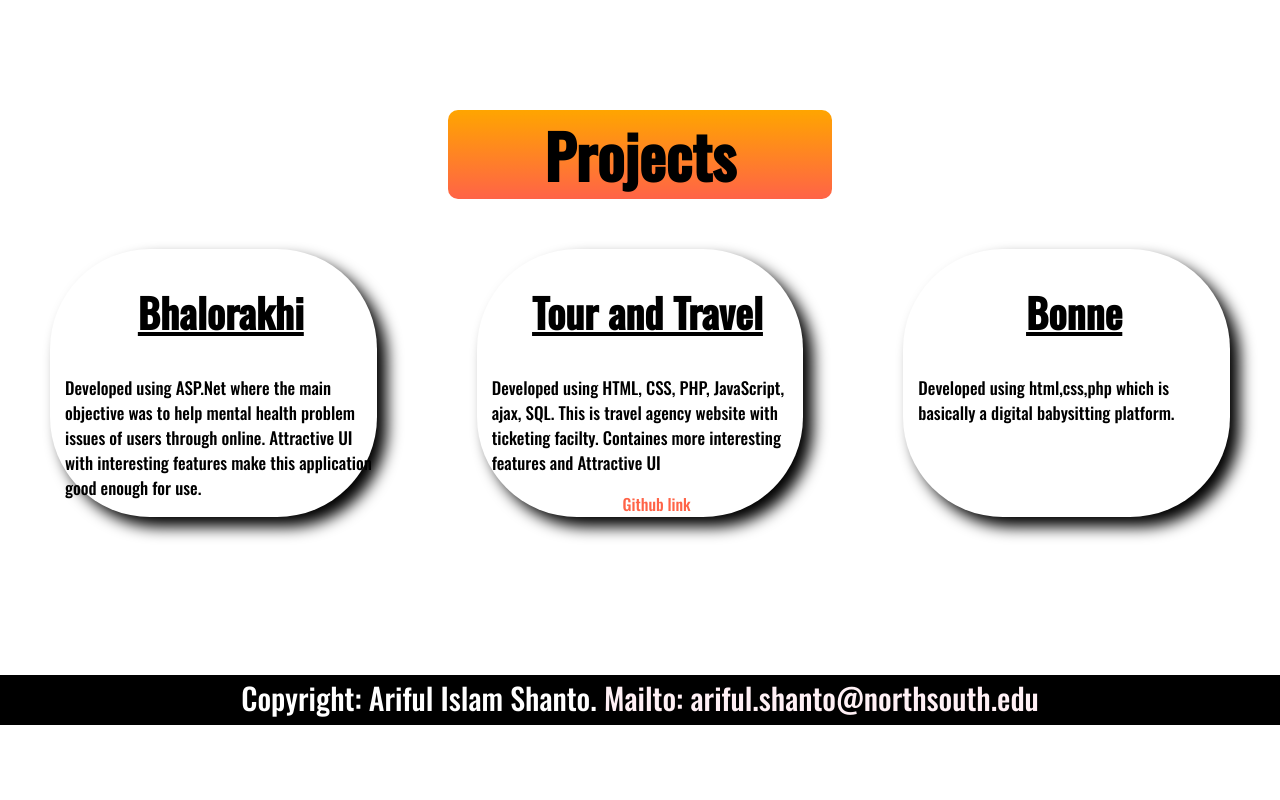
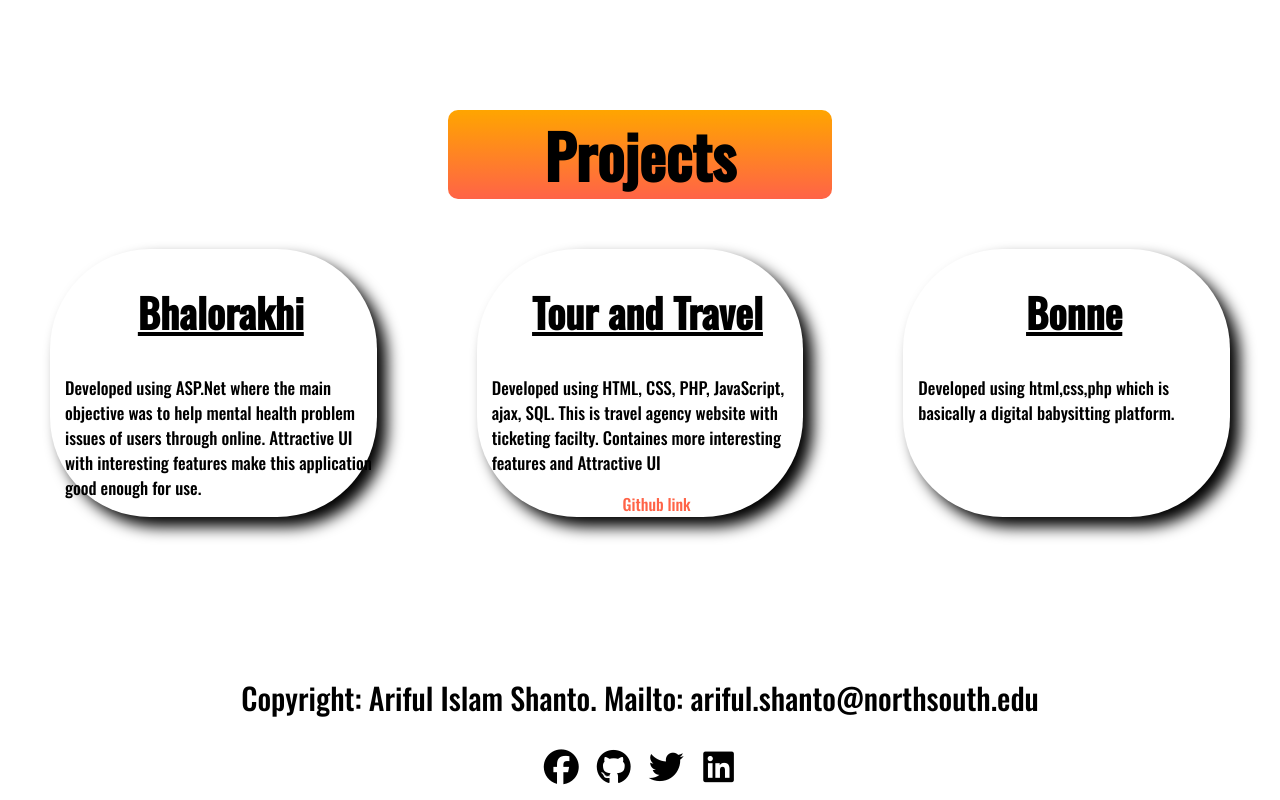
Before and after one commit to ArifulIslamShanto/Shanto-pHero-portfolio, a plain HTML site: page index.html in a window 1280 px wide. Shown: the part 2315-3115 px from the top of the page. Before the commit the page ends 3040 px from the top, so only its background shows below. Drawn offline with nearby package versions, Linux system fonts and the light colour scheme.

Commit message:
commit icon

```diff
--- a/index.html
+++ b/index.html
@@ -9,6 +9,7 @@
     <link rel="preconnect" href="https://fonts.googleapis.com">
 <link rel="preconnect" href="https://fonts.gstatic.com" crossorigin>
 <link href="https://fonts.googleapis.com/css2?family=Oswald:wght@500&display=swap" rel="stylesheet">
+<script src="https://kit.fontawesome.com/c3d28a27d8.js" crossorigin="anonymous"></script>
 </head>
 <body>
 <!-- this is navber -->
@@ -116,7 +117,12 @@
     </section>
 
     <footer id="Footer">
-        <p>Copyright: Ariful Islam Shanto. <a href="mailto:ariful.shanto@northsouth.edu">Mailto: ariful.shanto@northsouth.edu</a></p>
+        <p>Copyright: Ariful Islam Shanto. <a href="mailto:ariful.shanto@northsouth.edu">Mailto: ariful.shanto@northsouth.edu </a>
+      </p>
+      <a href="https://www.facebook.com/arifshanto11" target="_blank"><i class="fab fa-facebook"></i></a>
+      <a href="https://github.com/ArifulIslamShanto" target="_blank"><i class="fab fa-github"></i></a>
+      <a href="https://twitter.com/ArifulI21659581" target="_blank"><i class="fab fa-twitter"></i></a>
+      <a href="https://www.linkedin.com/in/ariful-islam-042a74194/" target="_blank"><i class="fab fa-linkedin"></i></a>
 
 
     </footer>
--- a/style.css
+++ b/style.css
@@ -110,18 +110,19 @@ h2{
     border-image: linear-gradient(black, whitesmoke);
     border-image-slice: 1;
 }
-footer{background-color: black;
+footer{
+    background-color: white;
     text-align: center;
-    color: white;
+    color: black;
     position:static;
     bottom: 0;
     width: 100%;
-    font-size: 12px;
-    height: 50px;
+    font-size: 10px;
+    height: 20px;
 }
 footer a{
     text-decoration: none;
-    color: lavenderblush;
+    color: black;
 }
 .navber a{
     text-decoration: none;
@@ -174,3 +175,11 @@ footer a{
     color: tomato;
 
 }
+.fab{
+    height: 50px;
+    width: 50px;
+    font-size: 35px;
+}
+.fab:hover{
+    color:rgb(42, 92, 255);
+}
```
